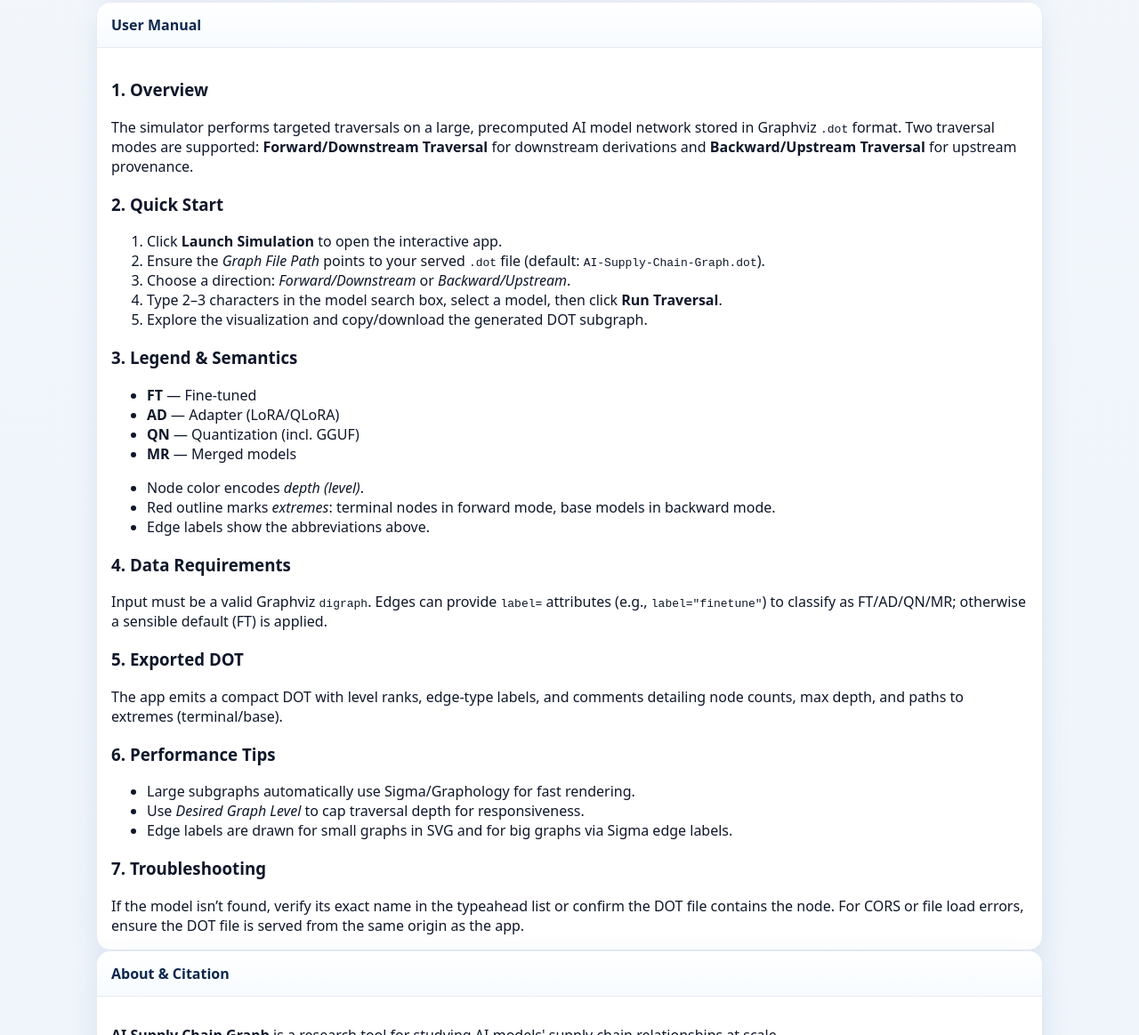
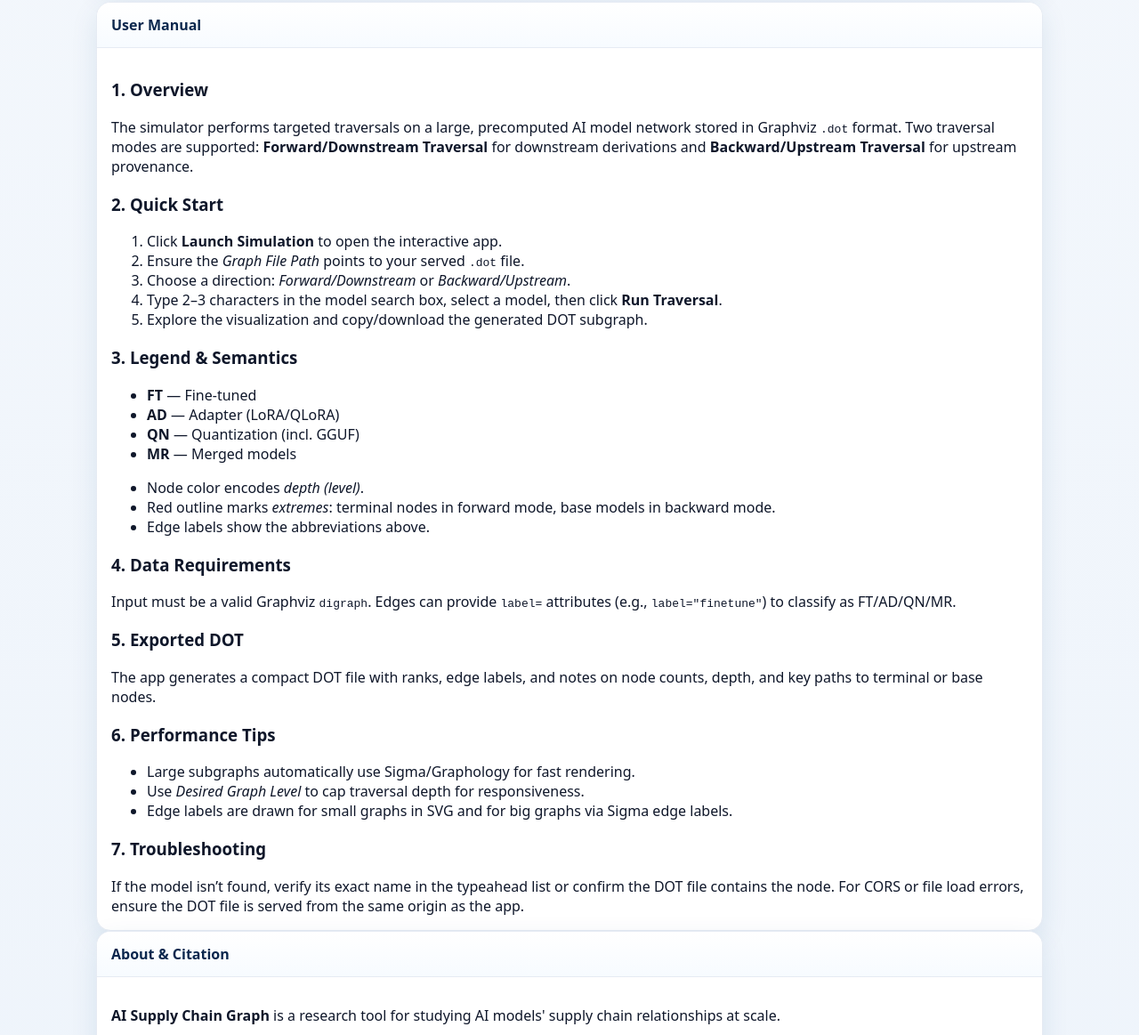
Before and after one commit to AI-Supply-Chain/AI-Supply-Chain.github.io, a plain HTML site: page index.html in a window 1280 px wide. Shown: the part 833-1996 px from the top of the page at 89% size. Drawn offline with Linux system fonts and the light colour scheme.

Commit message:
Update index.html

```diff
--- a/index.html
+++ b/index.html
@@ -25,10 +25,10 @@
   <section class="hero container">
     <div class="hero-card card">
       <div class="hero-head">
-        <h1 class="hero-title"> AI Models' Supply Chain Analysis</h1>
+        <h1 class="hero-title">AI Models' Supply Chain Analysis</h1>
         <p class="hero-sub">
           Analyze  forward/downstream and backward/upstream supply chain relationships among AI models using directed graph traversal.
-          Explore fine-tuning, adapter, quantization, and merge lineages — then export ranked DOT subgraphs
+          Explore fine-tuning, adapter, quantization, and merge relationships — then export ranked DOT subgraphs
           for reproducible research.
         </p>
       </div>
@@ -63,8 +63,7 @@
         <h3>2. Quick Start</h3>
         <ol>
           <li>Click <strong>Launch Simulation</strong> to open the interactive app.</li>
-          <li>Ensure the <em>Graph File Path</em> points to your served <code>.dot</code> file (default:
-            <code>AI-Supply-Chain-Graph.dot</code>).</li>
+          <li>Ensure the <em>Graph File Path</em> points to your served <code>.dot</code> file.</li>
           <li>Choose a direction: <em>Forward/Downstream</em> or <em>Backward/Upstream</em>.</li>
           <li>Type 2–3 characters in the model search box, select a model, then click <strong>Run Traversal</strong>.</li>
           <li>Explore the visualization and copy/download the generated DOT subgraph.</li>
@@ -89,13 +88,12 @@
         <h3>4. Data Requirements</h3>
         <p>
           Input must be a valid Graphviz <code>digraph</code>. Edges can provide <code>label=</code> attributes
-          (e.g., <code>label="finetune"</code>) to classify as FT/AD/QN/MR; otherwise a sensible default (FT) is applied.
+          (e.g., <code>label="finetune"</code>) to classify as FT/AD/QN/MR.
         </p>
 
         <h3>5. Exported DOT</h3>
         <p>
-          The app emits a compact DOT with level ranks, edge-type labels, and comments detailing node counts,
-          max depth, and paths to extremes (terminal/base).
+          The app generates a compact DOT file with ranks, edge labels, and notes on node counts, depth, and key paths to terminal or base nodes.
         </p>
 
         <h3>6. Performance Tips</h3>
```
